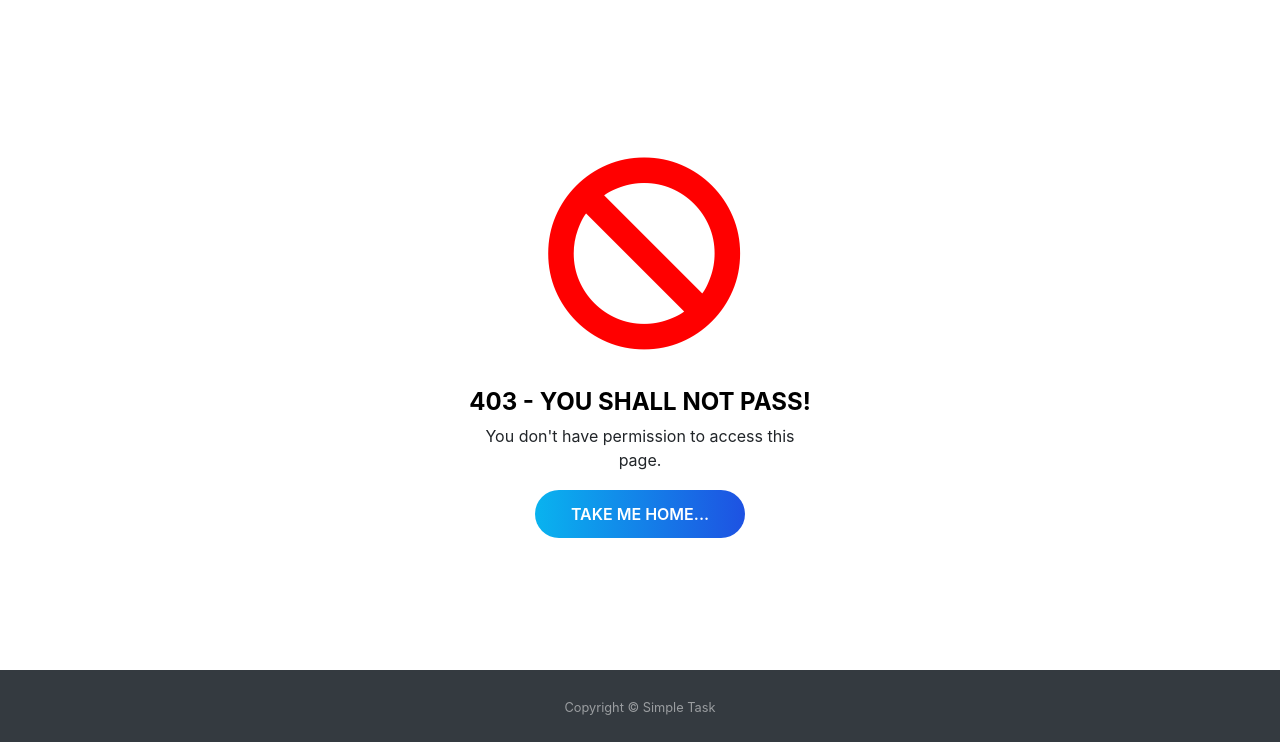
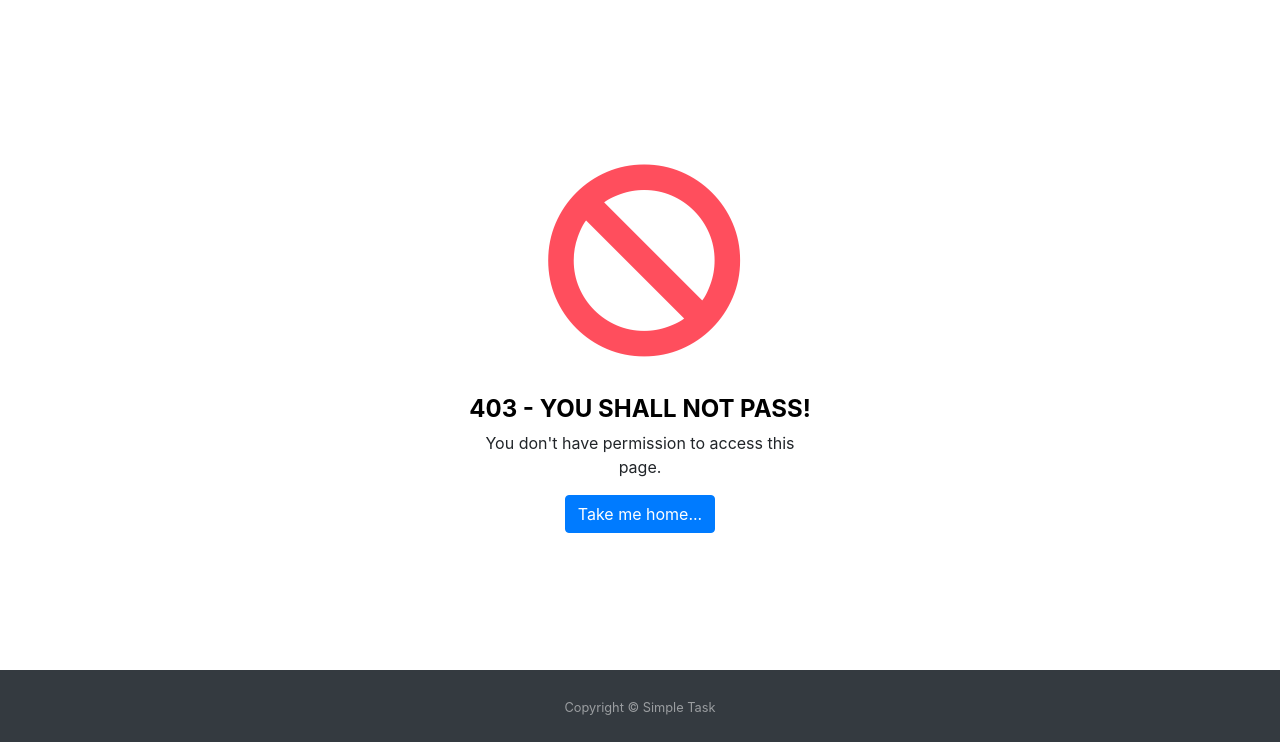
Before and after one commit to caioricciuti/simple_task, a Django app: template templates/403.html in a window 1280 px wide. Shown: the part 58-800 px from the top of the page. Run offline with Django 3.2, Linux system fonts and the light colour scheme; the template is opened without the code that fills it, so the values that code supplies are empty; parts of the project's set-up code (start-up, migrations or seed data) failed here and were passed over; some libraries are stand-ins or nearby versions.

Commit message:
'update'

```diff
--- a/simple_task/settings.py
+++ b/simple_task/settings.py
@@ -3,7 +3,7 @@ import os
 import json
 
 #set /etc/ when pushing to git
-with open("/etc/config.json") as config_file:
+with open("etc/config.json") as config_file:
    config = json.load(config_file)
 
 BASE_DIR = Path(__file__).resolve().parent.parent
@@ -14,7 +14,7 @@ SECRET_KEY = config["SECRET_KEY"]
 # SECURITY WARNING: don't run with debug turned on in production!
 DEBUG = False
 
-ALLOWED_HOSTS = ['52.157.94.39','simpletask.caioricciuti.com']
+ALLOWED_HOSTS = ['52.157.94.39','simpletask.caioricciuti.com', 'localhost']
 
 
 # Application definition
--- a/templates/403.html
+++ b/templates/403.html
@@ -1,31 +1,22 @@
 {% extends "base.html" %}
-{% block title %} 404 - Not Found {% endblock title %}
+{% block title %} 403 - Forbidden {% endblock title %}
 {% load crispy_forms_tags %}
 {% block content %}
 {% include "shared/nav.html" %}
 
 <style>
-
-
-	body{
-		background: #fff;
-	}
 	.error-container {
 		height: 100vh !important;
 		display: flex;
 		flex-direction: column;
 		justify-content: center;
 		align-items: center;
-
-
 	}
-
 	.big-text {
 		font-size: 200px;
 		font-weight: 900;
-		color: red;
+		color:#FF4E5D;
 	}
-
 	.small-text {
 
 		color: rgb(0, 0, 0);
@@ -33,45 +24,7 @@
 		font-weight: 700;
 		text-transform: uppercase;
 	}
-
-
-
-
-
-.button {
-	color:	#fff;
-	padding: 12px 36px;
-	font-weight: 600;
-	border: none;
-	position: relative;
-	display: inline-block;
-	text-transform: uppercase;
-	-webkit-border-radius: 90px;
-	-moz-border-radius: 90px;
-	border-radius: 90px;
-	margin: 2px;
-	margin-top: 2px;
-	background-image: linear-gradient(to right, #09b3ef 0%, #1e50e2 51%,#09b3ef 100%);
-	background-size: 200% auto;
-	flex: 1 1 auto;
-	text-decoration: none;
-
-}
-
-
-.button:hover,
-.button:focus {
-	color:	#ffffff;
-	background-position: right center;
-	-webkit-box-shadow: 0px 5px 15px 0px rgba(0, 0, 0, 0.1);
-	-moz-box-shadow: 0px 5px 15px 0px rgba(0, 0, 0, 0.1);
-	box-shadow: 0px 5px 15px 0px rgba(0, 0, 0, 0.1);
-	text-decoration: none;
-}
-
-
 </style>
-
 
 <div class="container error-container">
 	<div class="row  d-flex align-items-center justify-content-center">
@@ -84,13 +37,12 @@
 			<p>You don't have permission to access this page.</p>
 
 
-			<a href="/" class="button button-dark-blue iq-mt-15 text-center">Take me home...</a>
+			<a href="/" class="btn btn-primary">Take me home...</a>
 
 		</div>
 
 	</div>
 
-
 </div>
 
 {% include "shared/footer.html" %}
```
